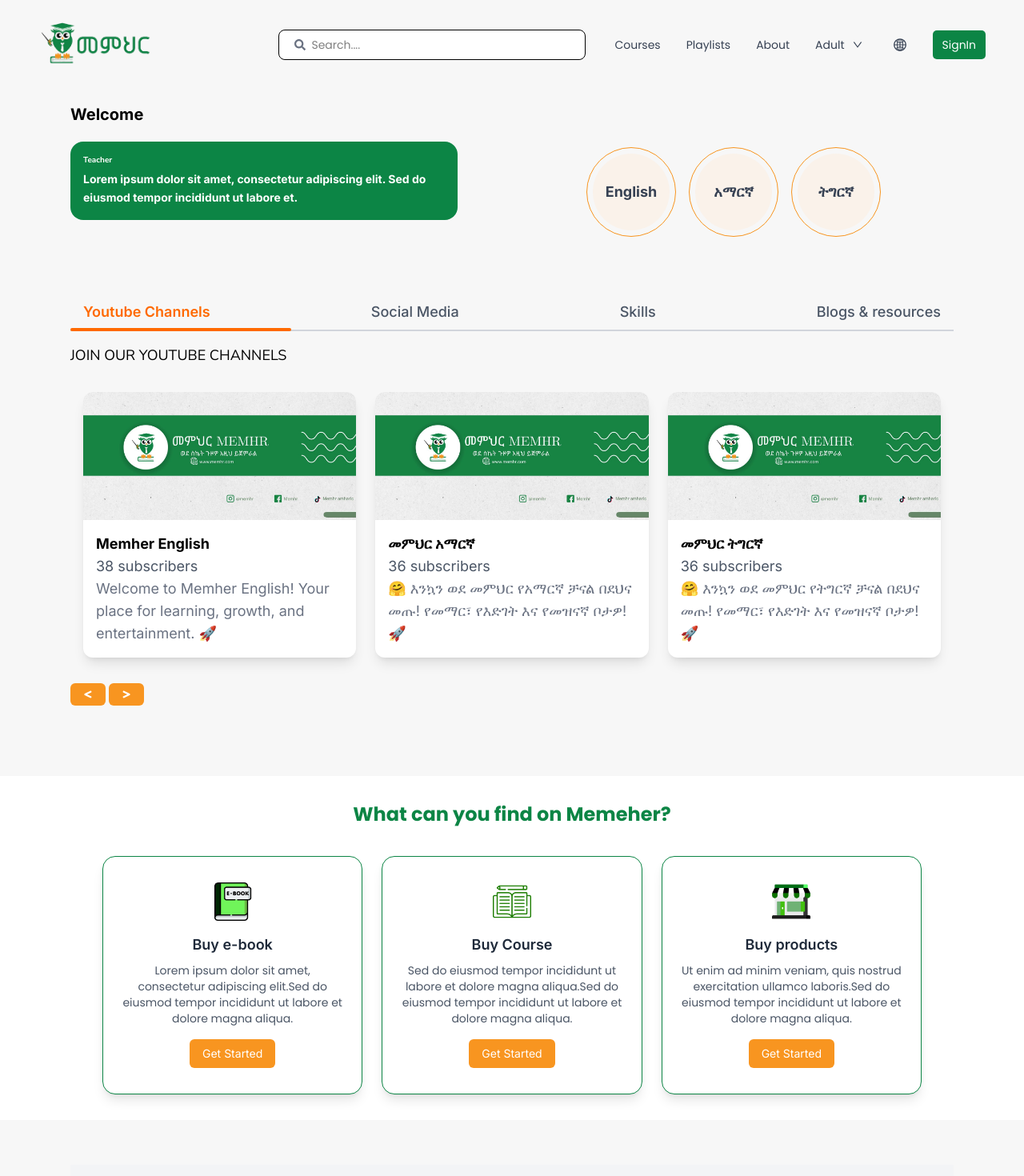
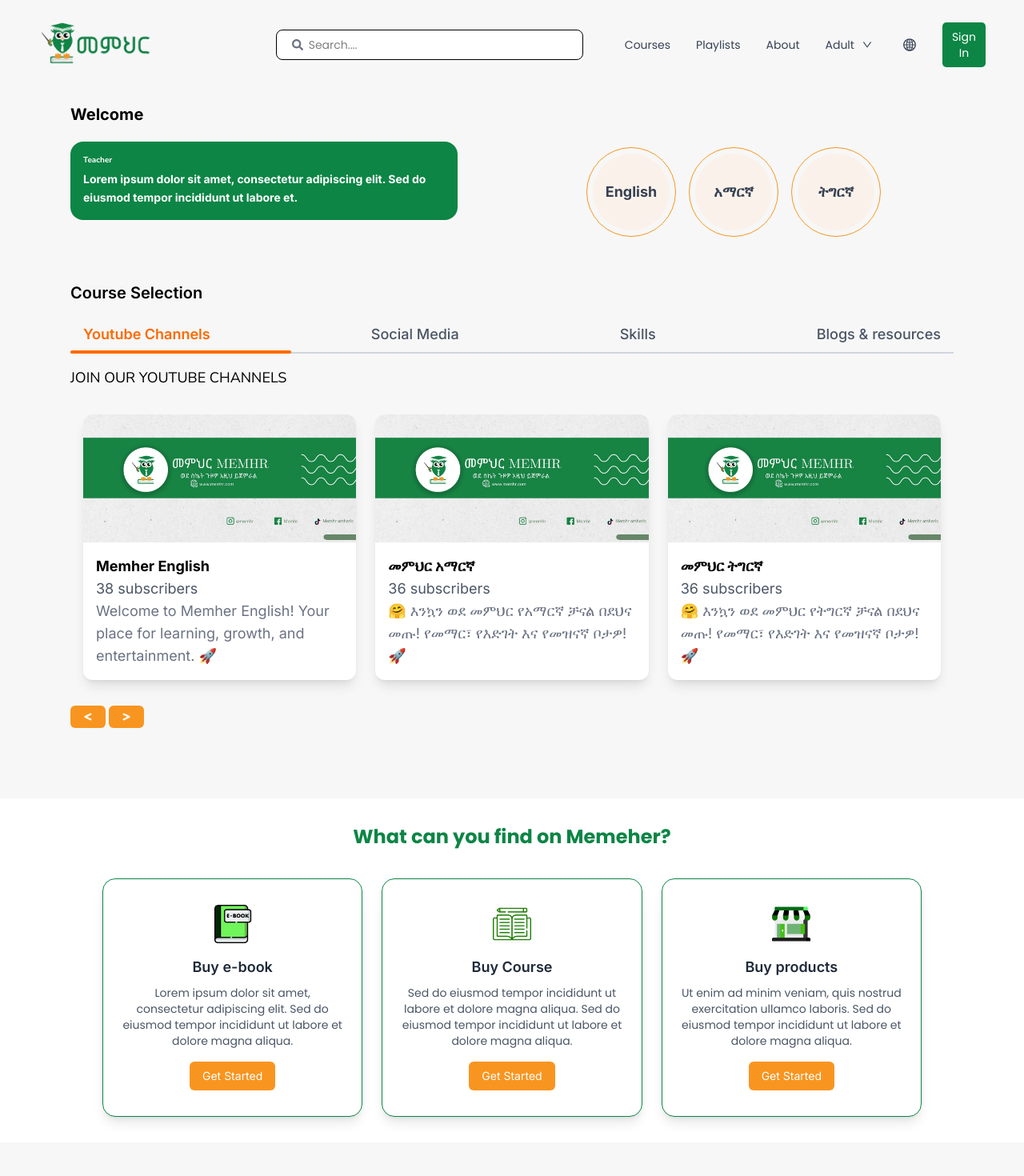
Before and after one commit to tsizion/memhr, a React (Vite) app: page / in a window 1280 px wide. Shown: the top 1470 px of the page at 80% size. Built offline with nearby package versions, Linux system fonts and the light colour scheme.

Commit message:
translation stabel

```diff
--- a/src/Components/FeaturedCourses.jsx/FeaturedCourse.jsx
+++ b/src/Components/FeaturedCourses.jsx/FeaturedCourse.jsx
@@ -12,26 +12,62 @@
 import { FaInstagram, FaTiktok, FaFacebook, FaYoutube } from "react-icons/fa";
 import ComingSoon from "../ComingSoon";
 import { skill1, skill2, skill3, skill4 } from "../../assets";
+import { useLanguage } from "../../Context/LanguageContext";
 
 const FeaturedCourse = () => {
-  const courses = [
-    { id: 1, name: "Youtube Channels" },
-    { id: 2, name: "Social Media" },
-    { id: 3, name: "Skills" }, // Changed "UI/UX Design Principles" to "Skills"
-    { id: 4, name: "Blogs & resources" },
-  ];
+  const { language } = useLanguage();
+
+  const translations = {
+    en: {
+      courses: [
+        { id: 1, name: "Youtube Channels" },
+        { id: 2, name: "Social Media" },
+        { id: 3, name: "Skills" },
+        { id: 4, name: "Blogs & resources" },
+      ],
+      courseSelection: "Course Selection",
+      joinSocial: "Join Our Social Media",
+      essentialSkills: "Essential Skills",
+      blogResources: "Blog & Resources",
+    },
+    am: {
+      courses: [
+        { id: 1, name: "ዩቱብ ቻነል" },
+        { id: 2, name: "ማህበረሰብ ሚዲያ" },
+        { id: 3, name: "ክህሎቶች" },
+        { id: 4, name: "ብሎጎች እና ምርጥ ምንጮች" },
+      ],
+      courseSelection: "ትምህርት ምርጫ",
+      joinSocial: "ከማህበረሰባችን ሚዲያ ጋር ተያይዞ ይተላለፉ",
+      essentialSkills: "አስፈላጊ ክህሎቶች",
+      blogResources: "ብሎጎች እና ምርጥ ምንጮች",
+    },
+    ti: {
+      courses: [
+        { id: 1, name: "ዩቱብ ቻነል" },
+        { id: 2, name: "ማህበረሰብ ሚዲያ" },
+        { id: 3, name: "ክህሎቶች" },
+        { id: 4, name: "ብሎጎች እና ምርጥ ምንጮች" },
+      ],
+      courseSelection: "ትምህርት ምርጫ",
+      joinSocial: "ከማህበረሰባችን ሚዲያ ጋር ተያይዞ ይተላለፉ",
+      essentialSkills: "አስፈላጊ ክህሎቶች",
+      blogResources: "ብሎጎች እና ምርጥ ምንጮች",
+    },
+  };
 
   const [activeCourse, setActiveCourse] = useState(1);
   const [isModalOpen, setIsModalOpen] = useState(false);
 
   return (
     <div className="py-4 w-full my-10">
-      <h2 className="xsm:text-[13px] sm:text-sm md:text-xl font-semibold mb-4"></h2>
+      <h2 className="xsm:text-[13px] sm:text-sm md:text-xl font-semibold mb-4">
+        {translations[language].courseSelection}
+      </h2>
 
-      {/* Course Selection */}
       <div className="relative w-full border-b-2 border-gray-300">
         <div className="flex justify-between w-full">
-          {courses.map((course) => (
+          {translations[language].courses.map((course) => (
             <h2
               key={course.id}
               className={`xsm:text-[11px] sm:text-[12px] md:text-lg font-medium px-4 py-2 cursor-pointer transition-all duration-300 ${
@@ -46,17 +82,17 @@
           ))}
         </div>
 
-        {/* Active Indicator */}
         <div
           className="absolute -bottom-0.5 h-1 bg-orange-500 transition-all duration-300 rounded-2xl"
           style={{
-            width: `${100 / courses.length}%`,
-            left: `${(activeCourse - 1) * (100 / courses.length)}%`,
+            width: `${100 / translations[language].courses.length}%`,
+            left: `${
+              (activeCourse - 1) * (100 / translations[language].courses.length)
+            }%`,
           }}
         />
       </div>
 
-      {/* Content Switch */}
       {activeCourse === 1 ? (
         <YoutubeComponent />
       ) : activeCourse === 2 ? (
@@ -67,7 +103,6 @@
         <BlogAndResources />
       )}
 
-      {/* Navigation Buttons */}
       <div className="flex gap-1 my-4">
         <div className="bg-primary-orange px-4 py-2 rounded-md text-white sm:text-[10px] md:text-[12px] cursor-pointer">
           <FaLessThan />
@@ -77,17 +112,24 @@
         </div>
       </div>
 
-      {/* Show Coming Soon Modal */}
       {isModalOpen && <ComingSoon onClose={() => setIsModalOpen(false)} />}
     </div>
   );
 };
 
 const SocialMediaSection = () => {
+  const { language } = useLanguage();
+
+  const translations = {
+    en: { joinSocial: "Join Our Social Media", follow: "Follow" },
+    am: { joinSocial: "ከማህበረሰባችን ሚዲያ ጋር ተያይዞ ይተላለፉ", follow: "ተከተል" },
+    ti: { joinSocial: "ከማህበረሰባችን ሚዲያ ጋር ተያይዞ ይተላለፉ", follow: "ተከተል" },
+  };
+
   return (
     <div>
       <h2 className="xsm:text-sm md:text-lg font-semibold mt-6 mb-3">
-        Join Our Social Media
+        {translations[language].joinSocial}
       </h2>
       <div className="grid xsm:grid-cols-2 md:grid-cols-4 gap-4">
         <SocialMediaCard
@@ -95,31 +137,41 @@
           platform="Instagram"
           username="@your_instagram"
           followers="12.5K"
+          followText={translations[language].follow}
         />
         <SocialMediaCard
           icon={<FaTiktok size={40} className="text-black" />}
           platform="TikTok"
           username="@your_tiktok"
           followers="50.2K"
+          followText={translations[language].follow}
         />
         <SocialMediaCard
           icon={<FaFacebook size={40} className="text-blue-600" />}
           platform="Facebook"
           username="@your_facebook"
           followers="8.3K"
+          followText={translations[language].follow}
         />
         <SocialMediaCard
           icon={<FaYoutube size={40} className="text-red-600" />}
           platform="YouTube"
           username="@your_youtube"
           followers="20.7K"
+          followText={translations[language].follow}
         />
       </div>
     </div>
   );
 };
 
-const SocialMediaCard = ({ icon, platform, username, followers }) => {
+const SocialMediaCard = ({
+  icon,
+  platform,
+  username,
+  followers,
+  followText,
+}) => {
   return (
     <div className="bg-white shadow-md rounded-xl p-4 flex flex-col items-center text-center">
       {icon}
@@ -129,45 +181,72 @@
         {followers} Followers
       </p>
       <button className="mt-2 bg-blue-500 text-white px-3 py-1 rounded-md xsm:text-[10px] md:text-sm">
-        Follow
+        {followText}
       </button>
     </div>
   );
 };
 
-// Skills Section
 const SkillsSection = () => {
+  const { language } = useLanguage();
+
+  const translations = {
+    en: { essentialSkills: "Essential Skills" },
+    am: { essentialSkills: "አስፈላጊ ክህሎቶች" },
+    ti: { essentialSkills: "አስፈላጊ ክህሎቶች" },
+  };
+
   const skills = [
     {
       id: 1,
       image: skill1,
-      text: "Basic Computer Skills",
+      text: {
+        en: "Basic Computer Skills",
+        am: "መሰረታዊ ኮምፒዩተር ክህሎቶች",
+        ti: "መሰረታዊ ኮምፒዩተር ክህሎቶች",
+      },
     },
     {
       id: 2,
       image: skill2,
-      text: "Self-Improvement Skills",
+      text: {
+        en: "Self-Improvement Skills",
+        am: "ራስ ማሻሻያ ክህሎቶች",
+        ti: "ራስ ማሻሻያ ክህሎቶች",
+      },
     },
     {
       id: 3,
       image: skill3,
-      text: "Communication Skills",
+      text: {
+        en: "Communication Skills",
+        am: "እንቅስቃሴ ክህሎቶች",
+        ti: "እንቅስቃሴ ክህሎቶች",
+      },
     },
     {
       id: 4,
       image: skill4,
-      text: "Leadership Skills",
+      text: {
+        en: "Leadership Skills",
+        am: "መሪነት ክህሎቶች",
+        ti: "መሪነት ክህሎቶች",
+      },
     },
   ];
 
   return (
     <div>
       <h2 className="xsm:text-sm md:text-lg font-semibold mt-6 mb-3">
-        Essential Skills
+        {translations[language].essentialSkills}
       </h2>
       <div className="grid sm:grid-cols-2 md:grid-cols-4 gap-4">
         {skills.map((skill) => (
-          <SkillCard key={skill.id} image={skill.image} text={skill.text} />
+          <SkillCard
+            key={skill.id}
+            image={skill.image}
+            text={skill.text[language]} // Use the language-specific translation
+          />
         ))}
       </div>
     </div>
@@ -182,46 +261,60 @@
     </div>
   );
 };
+
 const BlogAndResources = () => {
-  const resources = [
-    {
-      id: 1,
-      icon: <FaBook size={30} className="text-blue-500" />,
-      name: "Blog 1",
-      description: "Learn the basics of ML.",
+  const { language } = useLanguage();
+
+  const translations = {
+    en: {
+      blogResources: "Blog & Resources",
+      resources: [
+        { name: "Blog 1", description: "Learn the basics of ML." },
+        { name: "Resource 1", description: "Top ML books." },
+        { name: "Blog 2", description: "ML algorithms explained." },
+        { name: "Resource 2", description: "Best ML courses." },
+      ],
     },
-    {
-      id: 2,
-      icon: <FaChalkboardTeacher size={30} className="text-green-500" />,
-      name: "Resource 1",
-      description: "Top ML books.",
+    am: {
+      blogResources: "ብሎጎች እና ምርጥ ምንጮች",
+      resources: [
+        { name: "ብሎግ 1", description: "ስለ ML መሠረታዊ ተማሪነት" },
+        { name: "ምንጮች 1", description: "ምርጥ ML መጽሐፍት" },
+        { name: "ብሎግ 2", description: "ML አልጎሪተሞች ተረት" },
+        { name: "ምንጮች 2", description: "ምርጥ ML ትምህርቶች" },
+      ],
     },
-    {
-      id: 3,
-      icon: <FaGraduationCap size={30} className="text-purple-500" />,
-      name: "Blog 2",
-      description: "ML algorithms explained.",
+    ti: {
+      blogResources: "ብሎጎች እና ምርጥ ምንጮች",
+      resources: [
+        { name: "ብሎግ 1", description: "ስለ ML መሠረታዊ ተማሪነት" },
+        { name: "ምንጮች 1", description: "ምርጥ ML መጽሐፍት" },
+        { name: "ብሎግ 2", description: "ML አልጎሪተሞች ተረት" },
+        { name: "ምንጮች 2", description: "ምርጥ ML ትምህርቶች" },
+      ],
     },
-    {
-      id: 4,
-      icon: <FaLaptopCode size={30} className="text-orange-500" />,
-      name: "Resource 2",
-      description: "Best ML courses.",
-    },
-  ];
+  };
 
   return (
     <div>
       <h2 className="xsm:text-sm md:text-lg font-semibold mt-6 mb-3">
-        Blog & Resources
+        {translations[language].blogResources}
       </h2>
       <div className="grid sm:grid-cols-2 md:grid-cols-4 gap-4">
-        {resources.map((resource) => (
+        {translations[language].resources.map((resource, index) => (
           <div
-            key={resource.id}
+            key={index}
             className="bg-white shadow-md rounded-xl p-4 flex flex-col items-center text-center"
           >
-            {resource.icon}
+            {index % 2 === 0 ? (
+              <FaBook size={30} className="text-blue-500" />
+            ) : index % 2 === 1 ? (
+              <FaChalkboardTeacher size={30} className="text-green-500" />
+            ) : index % 2 === 2 ? (
+              <FaGraduationCap size={30} className="text-purple-500" />
+            ) : (
+              <FaLaptopCode size={30} className="text-orange-500" />
+            )}
             <h3 className="xsm:text-sm md:text-md font-semibold mt-2">
               {resource.name}
             </h3>
--- a/src/Components/Services/Services.jsx
+++ b/src/Components/Services/Services.jsx
@@ -1,6 +1,7 @@
 import React, { useState } from "react";
-import { courses, ebook, shop } from "../../assets";
+import { courses, ebook, shop } from "../../assets/index";
 import ComingSoon from "../ComingSoon"; // Import the ComingSoon component
+import { useLanguage } from "../../Context/LanguageContext"; // Import the useLanguage hook
 
 const ServiceCard = ({ icon, title, description, onGetStarted }) => {
   return (
@@ -20,6 +21,7 @@
 
 const Services = () => {
   const [isComingSoonOpen, setIsComingSoonOpen] = useState(false);
+  const { language } = useLanguage(); // Using useLanguage hook to get the current language
 
   const handleGetStartedClick = () => {
     setIsComingSoonOpen(true); // Show the modal when "Get Started" is clicked
@@ -29,28 +31,70 @@
     setIsComingSoonOpen(false); // Close the modal when the close button is clicked
   };
 
+  // Language-specific content
+  const serviceTitles = {
+    en: {
+      ebook: "Buy e-book",
+      course: "Buy Course",
+      product: "Buy products",
+    },
+    am: {
+      ebook: "መጽሐፍ ኢቶክ ግዛት",
+      course: "መምህራን ግዛት",
+      product: "ምርቶች ግዛት",
+    },
+    tg: {
+      ebook: "ኤብኮት ግዛት",
+      course: "መምህራን ግዛት",
+      product: "ምርቶች ግዛት",
+    },
+  };
+
+  const serviceDescriptions = {
+    en: {
+      ebook:
+        "Lorem ipsum dolor sit amet, consectetur adipiscing elit. Sed do eiusmod tempor incididunt ut labore et dolore magna aliqua.",
+      course:
+        "Sed do eiusmod tempor incididunt ut labore et dolore magna aliqua. Sed do eiusmod tempor incididunt ut labore et dolore magna aliqua.",
+      product:
+        "Ut enim ad minim veniam, quis nostrud exercitation ullamco laboris. Sed do eiusmod tempor incididunt ut labore et dolore magna aliqua.",
+    },
+    am: {
+      ebook: "እባክህ እተኛ በመሆኑ በእተኛ እንደ ገና ቀንሳ በቀርበት ማቅረብ።",
+      course: "ይህንን መምህራን እተኛ በመሆኑ ማቅረብ።",
+      product: "ምርቶች ግዛት በገበሬ ባለኝ በመሆኑ ማቅረብ።",
+    },
+    tg: {
+      ebook: "ስለታወቀችሁ እባክህ እተኛ በመሆኑ ማቅረብ።",
+      course: "ምርቶች ግዛት በመሆኑ ማቅረብ።",
+      product: "ምርቶች ግዛት በምንጭ ማቅረብ።",
+    },
+  };
+
   return (
     <div className="flex flex-col items-center justify-center p-8 bg-white">
       <h2 className="text-2xl font-bold mb-9 text-center font-title text-primary">
-        What can you find on Memeher?
+        {language === "en" && "What can you find on Memeher?"}
+        {language === "am" && "ምን ነገር በምስለኝ ማሳያ ላይ?"}
+        {language === "tg" && "ምን ትግርኛ ማሳያ አላቸው?"}
       </h2>
       <div className="grid grid-cols-1 md:grid-cols-3 gap-6 w-full h-auto max-w-5xl">
         <ServiceCard
           icon={ebook}
-          title="Buy e-book"
-          description="Lorem ipsum dolor sit amet, consectetur adipiscing elit.Sed do eiusmod tempor incididunt ut labore et dolore magna aliqua."
+          title={serviceTitles[language].ebook}
+          description={serviceDescriptions[language].ebook}
           onGetStarted={handleGetStartedClick}
         />
         <ServiceCard
           icon={courses}
-          title="Buy Course"
-          description="Sed do eiusmod tempor incididunt ut labore et dolore magna aliqua.Sed do eiusmod tempor incididunt ut labore et dolore magna aliqua."
+          title={serviceTitles[language].course}
+          description={serviceDescriptions[language].course}
           onGetStarted={handleGetStartedClick}
         />
         <ServiceCard
           icon={shop}
-          title="Buy products"
-          description="Ut enim ad minim veniam, quis nostrud exercitation ullamco laboris.Sed do eiusmod tempor incididunt ut labore et dolore magna aliqua."
+          title={serviceTitles[language].product}
+          description={serviceDescriptions[language].product}
           onGetStarted={handleGetStartedClick}
         />
       </div>
--- a/src/Components/Youtube/YoutubeComponent.jsx
+++ b/src/Components/Youtube/YoutubeComponent.jsx
@@ -1,6 +1,7 @@
 import React from "react";
 import { useNavigate } from "react-router-dom";
 import { amharicbanner, YoutubeIcon } from "../../assets";
+import { useLanguage } from "../../Context/LanguageContext";
 
 const youtubeChannels = [
   {
@@ -34,11 +35,24 @@
 
 const YoutubeComponent = () => {
   const navigate = useNavigate();
+  const { language } = useLanguage();
+
+  const translations = {
+    en: {
+      title: "Join Our Youtube Channels",
+    },
+    am: {
+      title: "ወደ እኛ የቻናል ዩቱብ ቻናሎች ተሳትፉ",
+    },
+    ti: {
+      title: "ወደ እኛ የቻናል ዩቱብ ቻናሎች ተሳትፉ",
+    },
+  };
 
   return (
     <>
-      <h2 className=" xsm:text-xs sm:text-sm md:text-lg font-body uppercase my-4">
-        Join Our Youtube Channels
+      <h2 className="xsm:text-xs sm:text-sm md:text-lg font-body uppercase my-4">
+        {translations[language].title}
       </h2>
       <div className="grid grid-cols-1 md:grid-cols-3 gap-6 p-4">
         {youtubeChannels.map((channel) => (
@@ -47,7 +61,6 @@
             onClick={() => navigate(channel.path)}
             className="relative flex flex-col bg-white rounded-xl shadow-lg overflow-hidden hover:shadow-xl transition cursor-pointer"
           >
-            {/* Image Section */}
             <div className="relative h-40">
               <img
                 src={channel.cover}
@@ -61,9 +74,7 @@
                 </div>
               </div>
             </div>
-
-            {/* Info Section */}
-            <div className=" p-4 flex-1 flex flex-col justify-between">
+            <div className="p-4 flex-1 flex flex-col justify-between">
               <h3 className="xsm:text-xs sm:text-sm md:text-lg font-bold">
                 {channel.name}
               </h3>
--- a/src/layouts/Header.jsx
+++ b/src/layouts/Header.jsx
@@ -4,12 +4,14 @@
 import { Link } from "react-router-dom";
 import { logo } from "../assets";
 import MobileMenu from "./MobileMenu";
+import { useLanguage } from "../Context/LanguageContext";
 
 const Header = () => {
   const [isMenuOpen, setIsMenuOpen] = useState(false);
   const [isScrolled, setIsScrolled] = useState(false);
   const [isDropdownOpen, setIsDropdownOpen] = useState(false);
   const [isLanguageDropdownOpen, setIsLanguageDropdownOpen] = useState(false);
+  const { language } = useLanguage();
 
   const toggleMenu = () => {
     setIsMenuOpen(!isMenuOpen);
@@ -28,9 +30,42 @@
     return () => window.removeEventListener("scroll", onScroll);
   }, []);
 
+  const translations = {
+    en: {
+      courses: "Courses",
+      playlists: "Playlists",
+      about: "About",
+      adult: "Adult",
+      kid: "Kid",
+      signIn: "Sign In",
+      joinSocial: "Join Our Social Media",
+      searchPlaceholder: "Search....",
+    },
+    am: {
+      courses: "ኮርሶች",
+      playlists: "ፕሌይስሶች",
+      about: "ስለ",
+      adult: "ሐምላ",
+      kid: "ሕፃን",
+      signIn: "ግባ",
+      joinSocial: "ከማህበረሰባችን ሚዲያ ጋር ተያይዞ ይተላለፉ",
+      searchPlaceholder: "ፈልግ....",
+    },
+    ti: {
+      courses: "ኮርሶች",
+      playlists: "ፕሌይስሶች",
+      about: "ስለ",
+      adult: "ሐምላ",
+      kid: "ሕፃን",
+      signIn: "ግባ",
+      joinSocial: "ከማህበረሰባችን ሚዲያ ጋር ተያይዞ ይተላለፉ",
+      searchPlaceholder: "ፈልግ....",
+    },
+  };
+
   return (
     <header
-      className={` header text-sm font-title sticky top-0 z-20 w-full flex flex-row items-center justify-between px-6 py-3 ${
+      className={`header text-sm font-title sticky top-0 z-20 w-full flex flex-row items-center justify-between px-6 py-3 ${
         isScrolled ? "" : ""
       } transition-shadow`}
     >
@@ -51,7 +86,7 @@
             <FaSearch className="absolute left-8 text-gray-500" />
             <input
               type="text"
-              placeholder="Search...."
+              placeholder={translations[language].searchPlaceholder}
               className="mx-3 bg-white sm:w-56 md:w-44 lg:w-96 pl-10 pr-4 py-2 border rounded-lg focus:outline-none focus:ring focus:ring-primary-dark transition-width"
             />
           </div>
@@ -60,16 +95,16 @@
         {/* Navigation Links */}
         <nav className="hidden md:flex items-center gap-8 ml-6">
           <Link to="/" className="text-gray-700 hover:text-blue-500 transition">
-            Courses
+            {translations[language].courses}
           </Link>
           <Link
             to="/english"
             className="text-gray-700 hover:text-blue-500 transition"
           >
-            Playlists
+            {translations[language].playlists}
           </Link>
           <Link to="/" className="text-gray-700 hover:text-blue-500 transition">
-            About
+            {translations[language].about}
           </Link>
 
           {/* Dropdown for Adult */}
@@ -79,7 +114,8 @@
             onMouseLeave={() => setIsDropdownOpen(false)}
           >
             <button className="flex items-center text-gray-700 hover:text-blue-500 transition">
-              Adult <AiOutlineDown className="ml-1 w-6" />
+              {translations[language].adult}{" "}
+              <AiOutlineDown className="ml-1 w-6" />
             </button>
             {isDropdownOpen && (
               <div className="absolute top-full mt-2 bg-white shadow-lg rounded-lg py-2 w-40 z-10">
@@ -87,13 +123,13 @@
                   to="/"
                   className="block px-4 py-2 text-gray-700 hover:bg-blue-100 hover:text-blue-500 transition"
                 >
-                  Kid
+                  {translations[language].kid}
                 </Link>
                 <Link
                   to="/"
                   className="block px-4 py-2 text-gray-700 hover:bg-blue-100 hover:text-blue-500 transition"
                 >
-                  Adult
+                  {translations[language].adult}
                 </Link>
               </div>
             )}
@@ -136,7 +172,7 @@
             className="text-gray-700 hover:text-blue-500 transition"
           >
             <button className="bg-primary px-3 py-2 rounded-[5px] text-white hover:bg-primary-light">
-              SignIn
+              {translations[language].signIn}
             </button>
           </Link>
         </nav>
```
